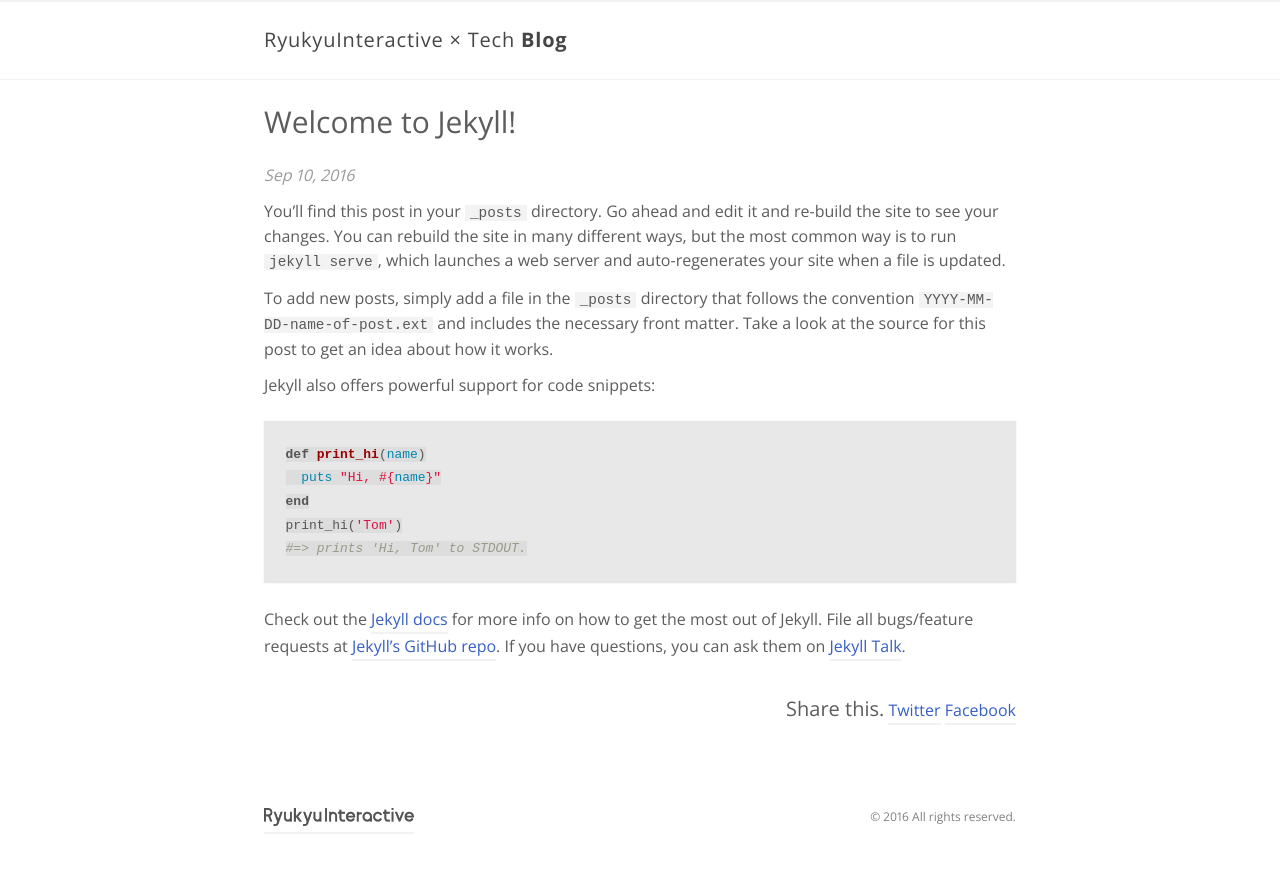
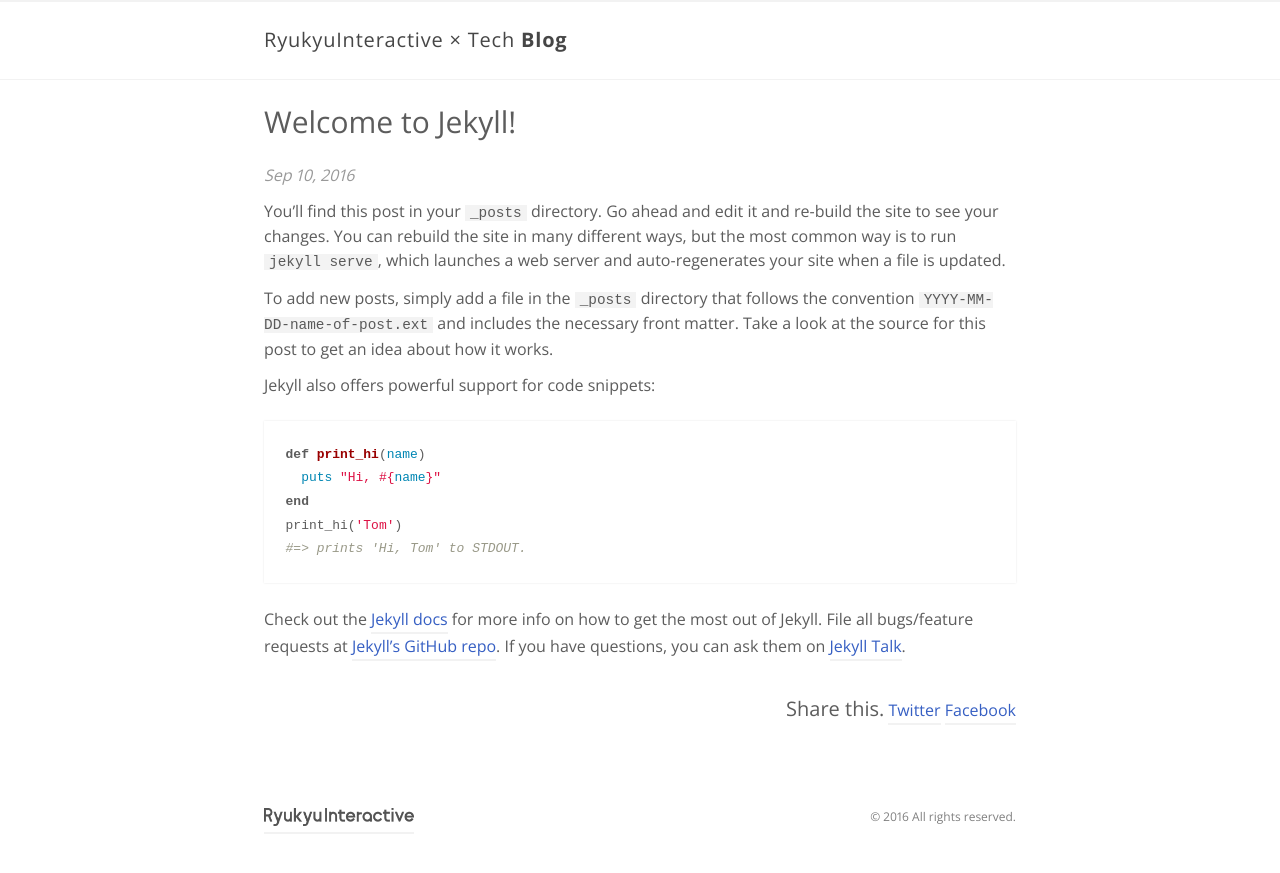
Before and after one commit to RyukyuInteractive/tech.ryukyu-i.co.jp, a Jekyll site: the page built from _posts/2016-09-11-welcome-to-jekyll.markdown, in a window 1280 px wide. Shown: the top 873 px of the page. Built offline with Jekyll 4.4.1, drawn with Linux system fonts in a browser that asks for light colours; a script that is not in the unit is left out.

Commit message:
Beautify syntax highlight block style.

```diff
--- a/_dev/css/_syntax-highlighting.scss
+++ b/_dev/css/_syntax-highlighting.scss
@@ -6,7 +6,7 @@
   padding: 0;
   box-shadow: 0px 0px 2px rgba($black-color, .1);
 
-  .highlighter-rouge &, &, .hll, pre, code {
+  .highlighter-rouge &, .hll {
     background-color: lighten($light-gray-color, 13%) !important;
   }
 
@@ -27,6 +27,7 @@
     code {
       white-space: pre;
       padding: 0 !important;
+      background-color: transparent;
 
       * {
         white-space: nowrap; // this sets all children inside to nowrap
--- a/assets/css/main.css
+++ b/assets/css/main.css
@@ -550,7 +550,7 @@
   box-shadow: 0px 0px 2px rgba(0, 0, 0, 0.1);
 }
 
-.highlighter-rouge .highlight, .highlight, .highlight .hll, .highlight pre, .highlight code {
+.highlighter-rouge .highlight, .highlight .hll {
   background-color: rgba(33, 33, 33, 0.05) !important;
 }
 
@@ -572,6 +572,7 @@
 .highlight pre code {
   white-space: pre;
   padding: 0 !important;
+  background-color: transparent;
 }
 
 .highlight pre code * {
```
